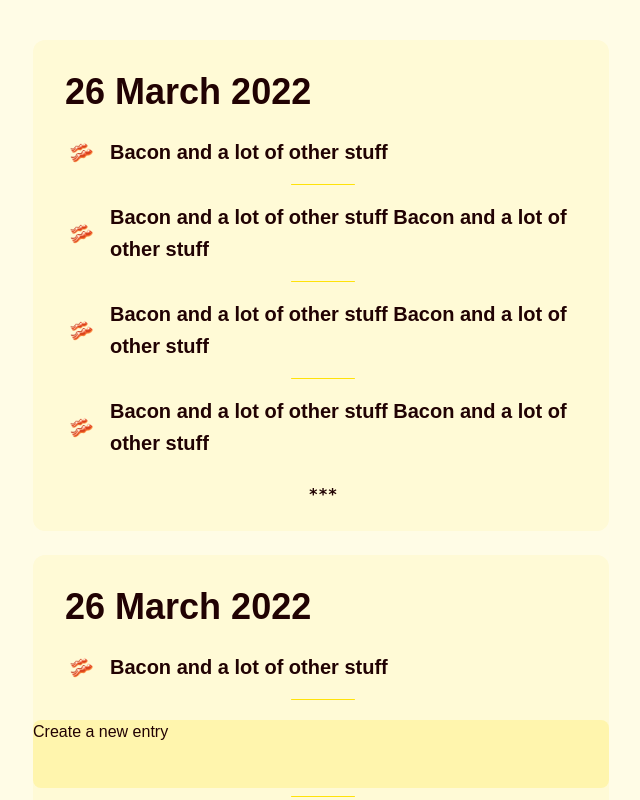
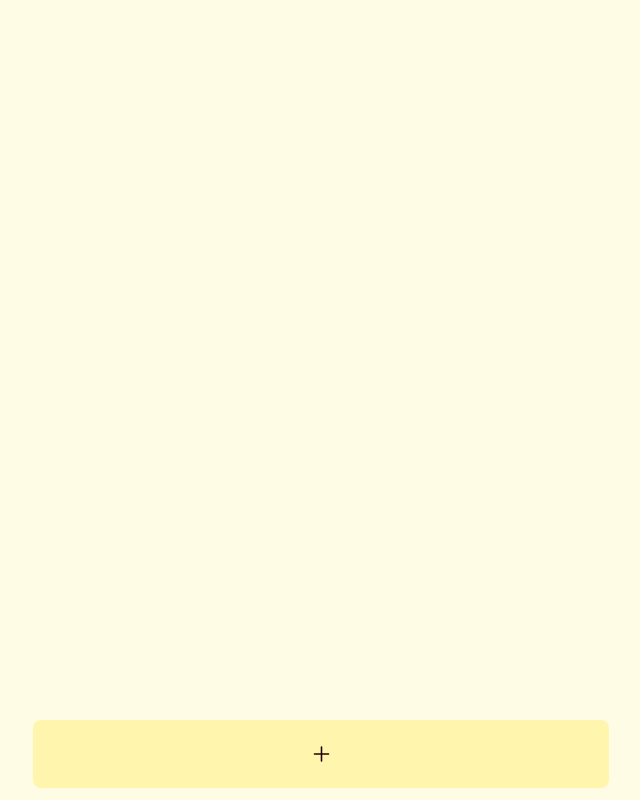
Before and after one commit to jloleysens/my-food-journal, a React (Create React App) app: page / in a window 1280 px wide. Shown: the top 800 px of the page, without its empty margins (319-959 px from the left). Built offline with nearby package versions, Linux system fonts and the light colour scheme.

Commit message:
can add food items

```diff
--- a/package.json
+++ b/package.json
@@ -3,8 +3,10 @@
   "version": "0.1.0",
   "private": true,
   "dependencies": {
+    "@types/uuid": "^8.3.4",
     "react": "^17.0.2",
     "react-dom": "^17.0.2",
+    "react-icons": "^4.3.1",
     "recoil": "^0.6.1",
     "tailwindcss": "^3.0.23",
     "web-vitals": "^2.1.4"
--- a/src/App.tsx
+++ b/src/App.tsx
@@ -3,39 +3,49 @@ import React from 'react';
 import { Day, SpacerVS } from './components';
 import { AddEntry } from './containers';
 
-const entries = [
-  {
-    date: new Date(),
-    description: 'Bacon and a lot of other stuff ',
-  },
-  {
-    date: new Date(),
-    description:
-      'Bacon and a lot of other stuff Bacon and a lot of other stuff',
-  },
-  {
-    date: new Date(),
-    description:
-      'Bacon and a lot of other stuff Bacon and a lot of other stuff',
-  },
-  {
-    date: new Date(),
-    description:
-      'Bacon and a lot of other stuff Bacon and a lot of other stuff',
-  },
-];
+import { useJournalEntries } from './state';
 
-const days = [{ entries }, { entries }, { entries }];
+// const entries = [
+//   {
+//     date: new Date(),
+//     description: 'Bacon and a lot of other stuff ',
+//   },
+//   {
+//     date: new Date(),
+//     description:
+//       'Bacon and a lot of other stuff Bacon and a lot of other stuff',
+//   },
+//   {
+//     date: new Date(),
+//     description:
+//       'Bacon and a lot of other stuff Bacon and a lot of other stuff',
+//   },
+//   {
+//     date: new Date(),
+//     description:
+//       'Bacon and a lot of other stuff Bacon and a lot of other stuff',
+//   },
+// ];
+
+// const days = [{ entries }, { entries }, { entries }];
 // const days = [];
 
 function App() {
+  const days = useJournalEntries();
+
+  if (days.state === 'loading') {
+    return <div>Loading...</div>;
+  }
+
+  console.log(days);
+
   return (
     <>
       <div className="phone-content-width sm:w-96 md:w-144 mx-auto my-0 overflow-auto pt-10 pb-24 bg-lightBg text-black leading-6">
-        {days.map(({ entries }, index) => (
+        {days.contents.map(({ entries }, index) => (
           <React.Fragment key={index}>
             <Day key={index} entries={entries} />
-            {index !== days.length - 1 && <SpacerVS />}
+            {index !== days.contents.length - 1 && <SpacerVS />}
           </React.Fragment>
         ))}
         <AddEntry />
--- a/src/components/Day/Day.tsx
+++ b/src/components/Day/Day.tsx
@@ -16,13 +16,12 @@ export const Day: FunctionComponent<Props> = ({ entries }) => (
     </div>
     <div className="flex flex-col ml-1">
       <SpacerVS />
-      {entries.map(({ date, description }, index) => (
+      {entries.map(({ createdAt, description }, index) => (
         <React.Fragment key={index}>
-          <DayEntry date={date} description={description} />
+          <DayEntry createdAt={createdAt} description={description} />
           {index !== entries.length - 1 && (
             <>
               <SpacerVXS />
-              <div className="bg-lightBgDarker3 w-16 rounded h-px self-center" />
               <SpacerVXS />
             </>
           )}
--- /dev/null
+++ b/src/containers/AddEntry.module.css
@@ -0,0 +1,5 @@
+.addEntry span[contenteditable]:empty::before {
+  content: attr(data-placeholder);
+  font-style: italic;
+  color: theme(colors.darkestShade);
+}
--- a/src/containers/AddEntry.tsx
+++ b/src/containers/AddEntry.tsx
@@ -1,12 +1,92 @@
-import React, { FunctionComponent } from 'react';
+import React, { FunctionComponent, useState, useEffect } from 'react';
+import { IoAdd, IoCheckmark, IoClose } from 'react-icons/io5';
+
+import { useIsAddingEntry, useAddEntry } from '../state';
+
+import styles from './AddEntry.module.css';
 
 interface Props {}
 
 export const AddEntry: FunctionComponent<Props> = ({}) => {
+  const [isAddingEntry, setIsAddingEntry] = useIsAddingEntry();
+  const addEntry = useAddEntry();
+  const [entryDescription, setEntryDescription] = useState<
+    undefined | string
+  >();
+
+  useEffect(() => {
+    setEntryDescription('');
+  }, [isAddingEntry]);
+
   return (
-    <div className="fixed bottom-0 h-20 pb-3 w-[inherit]">
-      <div className="bg-lightBgDarker2 w-full h-full rounded-lg">
-        Create a new entry
+    <div
+      className={`${styles.addEntry} fixed bottom-0 ${
+        isAddingEntry ? 'h-full pt-3' : 'h-20'
+      } pb-3 w-[inherit]`}
+    >
+      <div className="bg-lightBgDarker2 w-full h-full rounded-lg p-3">
+        {isAddingEntry ? (
+          <div className="h-full relative pt-10 text-lg">
+            <span
+              className="block h-full"
+              data-placeholder="What did you have today?"
+              contentEditable
+              ref={(el) => {
+                el?.focus();
+              }}
+              onInput={(ev) => setEntryDescription(ev.currentTarget.innerText)}
+            />
+            <div className="absolute top-1 right-1">
+              <button
+                className="h-10 aspect-[1]"
+                onClick={() => {
+                  setIsAddingEntry(() => false);
+                }}
+              >
+                <div className="mx-auto w-fit">
+                  <IoClose size={30} />
+                </div>
+              </button>
+            </div>
+            <div className="absolute bottom-1 right-1">
+              <button
+                className="h-10 aspect-[1]"
+                onClick={() => {
+                  if (entryDescription) {
+                    const d = new Date();
+                    addEntry(
+                      {
+                        day: d.getDate(),
+                        month: d.getMonth(),
+                        year: d.getFullYear(),
+                      },
+                      {
+                        createdAt: d.toISOString(),
+                        description: entryDescription,
+                      }
+                    );
+                    setIsAddingEntry(false);
+                  }
+                }}
+              >
+                <div className="mx-auto w-fit">
+                  <IoCheckmark size={30} />
+                </div>
+              </button>
+            </div>
+          </div>
+        ) : (
+          <button
+            className="w-full h-full"
+            onClick={() => {
+              setIsAddingEntry((v) => !v);
+            }}
+          >
+            <div className="mx-auto w-fit">
+              <IoAdd size={25} className="h-10 aspect-[1]" />
+            </div>
+          </button>
+        )}
       </div>
     </div>
   );
--- /dev/null
+++ b/src/state/index.ts
@@ -0,0 +1,85 @@
+import {
+  atom,
+  useRecoilState,
+  useRecoilCallback,
+  useRecoilValueLoadable,
+} from 'recoil';
+
+import { Day, Entry } from '../types';
+import { syncFromStore, syncToStore } from '../store';
+
+export type JournalEntries = Day[];
+
+// Atoms
+
+const isAddingEntry = atom({
+  key: 'isAddingEntry',
+  default: false,
+});
+
+const journalEntries = atom<JournalEntries>({
+  key: 'journalState',
+  default: (async () => {
+    return syncFromStore();
+  })(),
+  effects: [
+    ({ onSet }) => {
+      onSet(syncToStore);
+    },
+  ],
+});
+
+// Hooks
+
+export const useJournalEntries = () => {
+  return useRecoilValueLoadable(journalEntries);
+};
+
+export const useIsAddingEntry = () => {
+  return useRecoilState(isAddingEntry);
+};
+
+export const useAddEntry = () => {
+  return useRecoilCallback(
+    ({ snapshot, set }) =>
+      async (day: Omit<Day, 'entries'>, entry: Entry) => {
+        const entries = await snapshot.getPromise(journalEntries);
+        const nextEntries = [...entries];
+        for (let x = 0; x < nextEntries.length; x++) {
+          const d = nextEntries[x];
+          if (
+            day.day === d.day &&
+            day.month === d.month &&
+            day.year === d.year
+          ) {
+            set(journalEntries, [
+              ...nextEntries.slice(0, x),
+              { ...d, entries: [...d.entries, entry] },
+              ...nextEntries.slice(x + 1),
+            ]);
+            return;
+          }
+        }
+        set(journalEntries, [{ ...day, entries: [entry] }, ...nextEntries]);
+      },
+    []
+  );
+};
+
+// TODO: remove entry and edit entry
+// export const useRemoveEntry = () => {
+//   return useRecoilCallback(
+//     ({ snapshot, set }) =>
+//       async (id: string) => {
+//         const entry = store.insert(e);
+//         const entries = await snapshot.getPromise(journalEntries);
+//         set(
+//           journalEntries,
+//           journalEntries.filter((entry) => entry.id !== id)
+//         );
+//       },
+//     []
+//   );
+// };
+
+// Selectors
--- /dev/null
+++ b/src/store/index.ts
@@ -0,0 +1,11 @@
+import { JournalEntries } from '../state';
+
+const storeKey = '__my_journal_store__';
+
+export const syncToStore = (data: JournalEntries): void => {
+  window.localStorage.setItem(storeKey, JSON.stringify(data));
+};
+
+export const syncFromStore = (): JournalEntries => {
+  return JSON.parse(window.localStorage.getItem(storeKey)) || [];
+};
```
Also changed, not shown: src/components/Day/DayEntry.tsx (+5 -4 lines), src/types.ts (+16 -1 lines), 1 other file (tests, documents, lock files or other folders).
